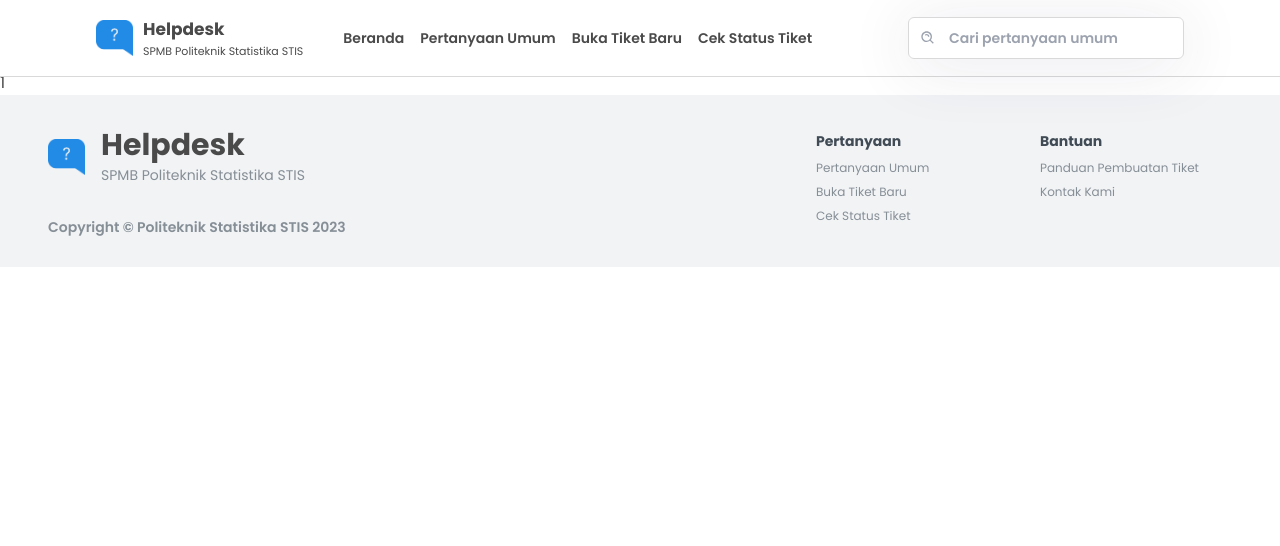
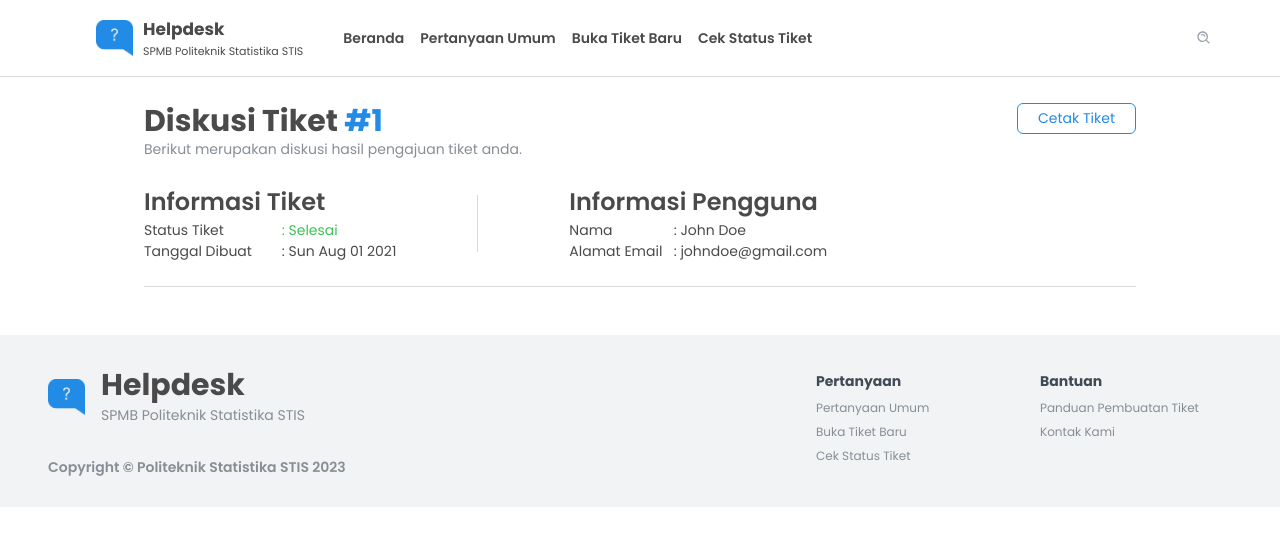
Before and after one commit to damarss/helpdesk, a Next.js app: page /check-ticket/1 in a window 1280 px wide. Shown: the top 546 px of the page. Built offline with nearby package versions, Linux system fonts and the light colour scheme.

Commit message:
Diskusi Head

```diff
--- a/app/check-ticket/[id]/page.tsx
+++ /dev/null
@@ -1,13 +0,0 @@
-import React from 'react'
-
-type Params = {
-    id: string
-}
-
-const page = ({ params }: {params: Params}) => {
-  return (
-    <main className=''>{params.id}</main>
-  )
-}
-
-export default page
--- /dev/null
+++ b/app/check-ticket/[number]/page.tsx
@@ -0,0 +1,54 @@
+import DiscussionHead from "@/components/DiscussionHead";
+import React from "react";
+
+type Params = {
+  number: string;
+};
+
+type discussion = {
+  id: number;
+  userName: string;
+  message: string;
+  createdAt: string;
+};
+
+type ticket = {
+  number: string;
+  isClosed: boolean;
+  createdAt: string;
+  userName: string;
+  userEmail: string;
+  discussions: discussion[];
+};
+
+const page = ({ params }: { params: Params }) => {
+  const tiket = {
+    number: params.number,
+    isClosed: true,
+    createdAt: "2021-08-01T00:00:00.000Z",
+    userName: "John Doe",
+    userEmail: "johndoe@gmail.com",
+    discussions: [
+      {
+        id: 1,
+        userName: "John Doe",
+        message: "lorem ipsum dolor sit amet",
+        createdAt: "2021-08-01T00:00:00.000Z",
+      },
+      {
+        id: 2,
+        userName: "Humas",
+        message: "lorem ipsum dolor sit amet",
+        createdAt: "2021-08-01T00:00:00.000Z",
+      },
+    ],
+  };
+
+  return (
+    <main className="flex flex-col justify-center mx-7 md:mx-36">
+      <DiscussionHead ticket={tiket} />
+    </main>
+  );
+};
+
+export default page;
--- /dev/null
+++ b/components/DiscussionBody.tsx
@@ -0,0 +1,11 @@
+import React from 'react'
+
+type Props = {}
+
+const DiscussionBody = (props: Props) => {
+  return (
+    <div>DiscussionBody</div>
+  )
+}
+
+export default DiscussionBody
--- /dev/null
+++ b/components/DiscussionForm.tsx
@@ -0,0 +1,11 @@
+import React from 'react'
+
+type Props = {}
+
+const DiscussionForm = (props: Props) => {
+  return (
+    <div>DiscussionForm</div>
+  )
+}
+
+export default DiscussionForm
--- /dev/null
+++ b/components/DiscussionHead.tsx
@@ -0,0 +1,92 @@
+import React from "react";
+import { FaPrint } from "react-icons/fa";
+
+type discussion = {
+  id: number;
+  userName: string;
+  message: string;
+  createdAt: string;
+};
+
+type ticket = {
+  number: string;
+  isClosed: boolean;
+  createdAt: string;
+  userName: string;
+  userEmail: string;
+  discussions: discussion[];
+};
+
+type Props = {
+  ticket: ticket;
+};
+
+const DiscussionHead = (props: Props) => {
+  const { ticket } = props;
+
+  return (
+    <div className="relative mt-8 md:mt-18 border-b-[1px] border-grey-light mb-8 md:mb-12">
+      <div className="flex flex-col mb-4 md:mb-6">
+        <h1 className="text-3xl font-h1">
+          Diskusi Tiket <span className="text-biru">#{ticket.number}</span>
+        </h1>
+        <p className="text-base text-grey-mid">
+          Berikut merupakan diskusi hasil pengajuan tiket anda.
+        </p>
+      </div>
+      <div className="flex flex-col md:flex-row md:w-5/6 space-y-3 md:space-y-0 md:space-x-3 mb-6">
+        <div className="flex flex-col flex-1">
+          <h2 className="text-h2 font-h2">Informasi Tiket</h2>
+          <div className="flex flex-col">
+            <div className="text-base grid grid-cols-12 space-x-1">
+              <span className="col-span-4">Status Tiket</span>
+              <span
+                className={`col-span-8 font-active ${
+                  ticket.isClosed ? "text-green" : "text-grey-mid"
+                }`}
+              >
+                : {ticket.isClosed ? "Selesai" : "Berjalan"}
+              </span>
+            </div>
+            <div className="text-base grid grid-cols-12 space-x-1">
+              <span className="col-span-4">Tanggal Dibuat</span>
+              <span className="col-span-8">
+                : {new Date(ticket.createdAt).toDateString()}
+              </span>
+            </div>
+          </div>
+        </div>
+        <div className="flex items-center justify-center relative">
+          <span className="hidden md:block text-transparent absolute -left-20 bg-grey-light w-[1px] h-[57px]">
+            {"."}
+          </span>
+        </div>
+        <div className="flex flex-col flex-1">
+          <h2 className="text-h2 font-h2">Informasi Pengguna</h2>
+          <div className="flex flex-col">
+            <div className="text-base grid grid-cols-12 space-x-1">
+              <span className="col-span-4 md:col-span-3">Nama</span>
+              <span className="col-span-8 md:col-span-9 font-active">
+                : {ticket.userName}
+              </span>
+            </div>
+            <div className="text-base grid grid-cols-12 space-x-1">
+              <span className="col-span-4 md:col-span-3">Alamat Email</span>
+              <span className="col-span-8 md:col-span-9">
+                : {ticket.userEmail}
+              </span>
+            </div>
+          </div>
+        </div>
+      </div>
+      <button className="absolute top-0 right-0 hover:bg-biru hover:text-grey-base drop-shadow-shadow-1 border-[1px] border-biru text-biru text-active font-active rounded-md p-3 md:px-5 md:py-1">
+        <span className="hidden md:inline">Cetak Tiket</span>
+        <span className="md:hidden text-3xl">
+          <FaPrint />
+        </span>
+      </button>
+    </div>
+  );
+};
+
+export default DiscussionHead;
--- a/components/Searchbar.tsx
+++ b/components/Searchbar.tsx
@@ -66,7 +66,7 @@ const Searchbar: React.FC = () => {
         ref={searchInputRef}
         type="text"
         placeholder="Cari pertanyaan umum"
-        className="ps-10 sm:text-sm text-h3 font-h3 placeholder:text-h3 placeholder:font-h3 h-[42px] w-[276px] rounded-md shadow-shadow-1 border-[1px] border-grey-light cursor-pointer"
+        className="hidden ps-10 sm:text-sm text-h3 font-h3 placeholder:text-h3 placeholder:font-h3 h-[42px] w-[276px] rounded-md shadow-shadow-1 border-[1px] border-grey-light cursor-pointer"
         onClick={handleInputClick}
         onChange={handleSearch}
         value={searchText}
--- a/components/index.tsx
+++ b/components/index.tsx
@@ -10,6 +10,9 @@ import Hero from "./Hero";
 import TicketFlow from "./TicketFlow";
 import Features from "./Features";
 import HomeFAQ from "./HomeFAQ";
+import DiscussionHead from "./DiscussionHead";
+import DiscussionBody from "./DiscussionBody";
+import DiscussionForm from "./DiscussionForm";
 
 export {
     Logo,
@@ -24,4 +27,5 @@ export {
     TicketFlow,
     Features,
     HomeFAQ,
+
 }
--- a/tailwind.config.js
+++ b/tailwind.config.js
@@ -2,56 +2,63 @@
 
 module.exports = {
   content: [
-    './pages/**/*.{js,ts,jsx,tsx,mdx}',
-    './components/**/*.{js,ts,jsx,tsx,mdx}',
-    './app/**/*.{js,ts,jsx,tsx,mdx}',
+    "./pages/**/*.{js,ts,jsx,tsx,mdx}",
+    "./components/**/*.{js,ts,jsx,tsx,mdx}",
+    "./app/**/*.{js,ts,jsx,tsx,mdx}",
   ],
   theme: {
     extend: {
       colors: {
-        biru: '#228BE6',
-        'grey-base': '#F1F3F5',
-        dark: '#4A4A4A',
-        'grey-mid': '#868E96',
-        'grey-light': '#D9D9D9',
-        green: '#40C057',
+        biru: "#228BE6",
+        "grey-base": "#F1F3F5",
+        dark: "#4A4A4A",
+        "grey-mid": "#868E96",
+        "grey-light": "#D9D9D9",
+        green: "#40C057",
       },
       fontSize: {
-        h1: '36px',
-        h2: '24px',
-        h3: '14px',
-        base: '14px',
-        active: '14px',
-        secondary: '12px',
+        h1: "36px",
+        h2: "24px",
+        h3: "14px",
+        base: "14px",
+        active: "14px",
+        secondary: "12px",
       },
       fontWeight: {
-        h1: '700',
-        h2: '600',
-        h3: '600',
-        base: '400',
-        active: '400',
+        h1: "700",
+        h2: "600",
+        h3: "600",
+        base: "400",
+        active: "500",
       },
       textColor: {
-        'black-base': '#414B55',
-        'grey-mid': '#868E96',
-        'grey-light': '#ADB5BD',
-        'dark-main': '#4A4A4A',
-        'grey-base': '#F1F3F5',
+        "black-base": "#414B55",
+        "grey-mid": "#868E96",
+        "grey-light": "#ADB5BD",
+        "dark-main": "#4A4A4A",
+        "grey-base": "#F1F3F5",
       },
       backgroundColor: {
-        'grey-base': '#F1F3F5',
-        'blue-base': '#228be6',
+        "grey-base": "#F1F3F5",
+        "blue-base": "#228be6",
       },
       borderColor: {
-        'grey-base': '#F1F3F5',
-        'grey-light': '#D9D9D9',
+        "grey-base": "#F1F3F5",
+        "grey-light": "#D9D9D9",
       },
       boxShadow: {
-        'shadow-1': '0px 7px 64px rgba(65, 47, 87, 0.12)',
-        'shadow-2':
-          '0px 4px 4px rgba(0, 0, 0, 0.25), 0px 7px 64px rgba(65, 47, 87, 0.07)',
-        'shadow-3': '0px 7px 64px rgba(65, 47, 87, 0.23)',
-        'shadow-4': '0px 6.11px 55.89px rgba(65, 47, 87, 0.12)',
+        "shadow-1": "0px 7px 64px rgba(65, 47, 87, 0.12)",
+        "shadow-2":
+          "0px 4px 4px rgba(0, 0, 0, 0.25), 0px 7px 64px rgba(65, 47, 87, 0.07)",
+        "shadow-3": "0px 7px 64px rgba(65, 47, 87, 0.23)",
+        "shadow-4": "0px 6.11px 55.89px rgba(65, 47, 87, 0.12)",
+      },
+      dropShadow: {
+        "shadow-1": "0px 7px 64px rgba(65, 47, 87, 0.12)",
+        "shadow-2":
+          "0px 4px 4px rgba(0, 0, 0, 0.25), 0px 7px 64px rgba(65, 47, 87, 0.07)",
+        "shadow-3": "0px 7px 64px rgba(65, 47, 87, 0.23)",
+        "shadow-4": "0px 6.11px 55.89px rgba(65, 47, 87, 0.12)",
       },
     },
   },
```
